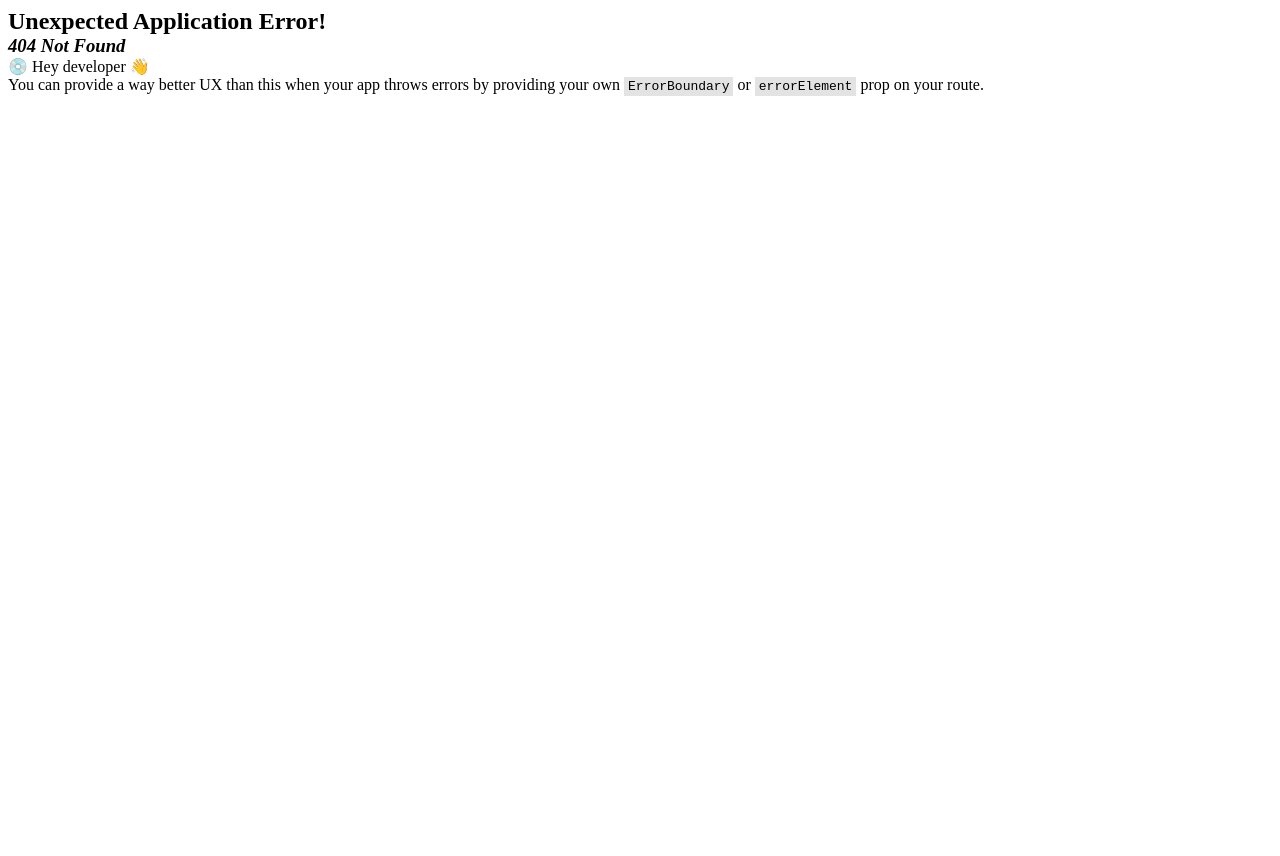
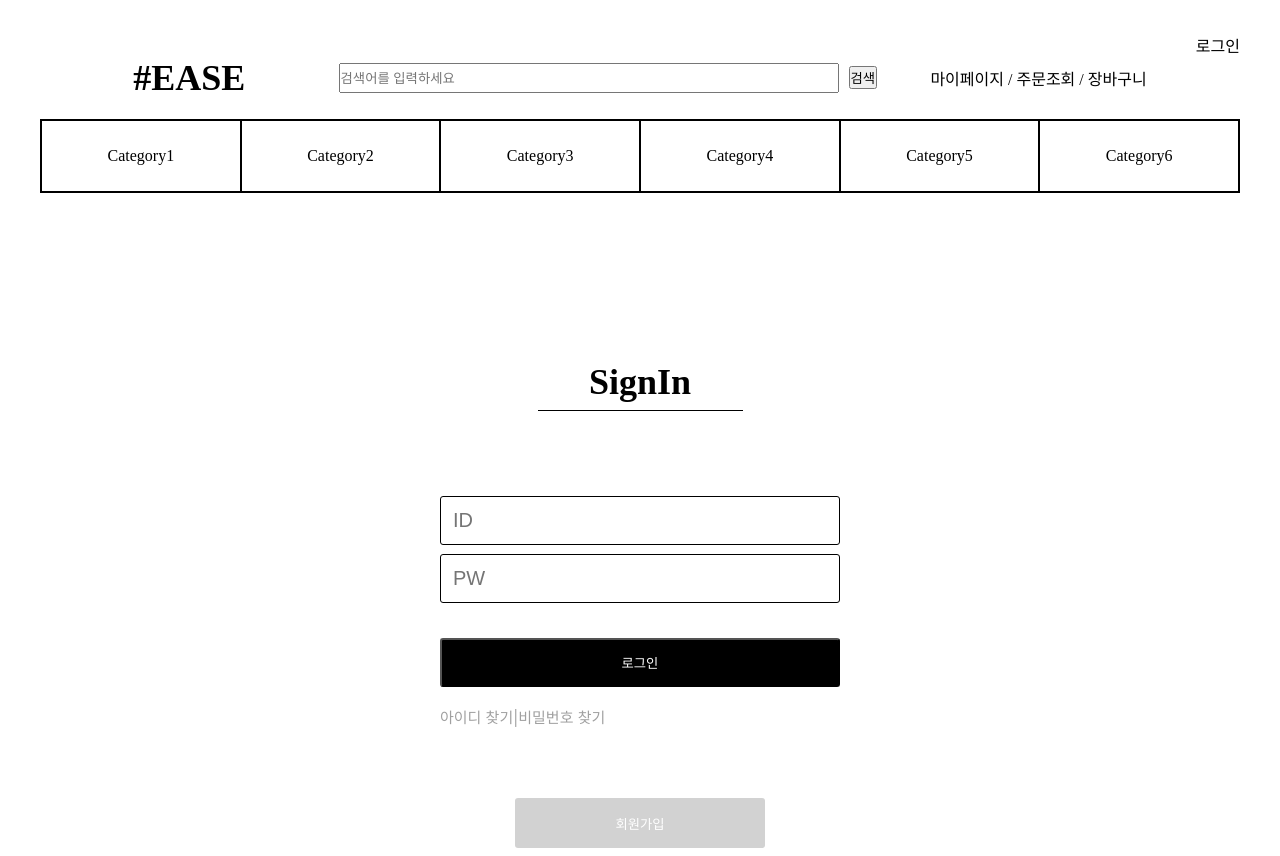
Before and after one commit to SoftwareEngineeringYU/SoftwareEngineering-FE, a React (Create React App) app: page /signin in a window 1280 px wide. Before the commit this address had no page. Before the commit the page ends 800 px from the top, so only its background shows below. Built offline with nearby package versions, Linux system fonts and the light colour scheme.

Commit message:
[Feature] SignIn page

```diff
--- a/src/components/DefaultHeader.js
+++ b/src/components/DefaultHeader.js
@@ -12,33 +12,39 @@ const DefaultHeader = () => {
   };
   const navigateToMyPage = () => {
     navigate("/mypage");
-  }
-
+  };
+  const navigateToSignIn = () => {
+    navigate("/signin");
+  };
 
   return (
     <StyledDefaultHeader>
-      <div class="wrapper">
-        <div class="main-component">
-          {isLogged ? <p>로그아웃</p> : <p>로그인</p>}
+      <div className="wrapper">
+        <div className="main-component">
+          {isLogged ? (
+            <p>로그아웃</p>
+          ) : (
+            <p onClick={navigateToSignIn}>로그인</p>
+          )}
 
           <div id="default_top">
-            <span class="logo" onClick={navigateToHome}>
+            <span className="logo" onClick={navigateToHome}>
               #EASE
             </span>
-            <form class="search-box">
+            <form className="search-box">
               <input type="text" placeholder="검색어를 입력하세요" />
               <button id="search-btn" type="submit">
                 검색
               </button>
             </form>
 
-            <div class="my-btn">
+            <div className="my-btn">
               <span onClick={navigateToMyPage}>마이페이지</span> /{" "}
               <span>주문조회</span> / <span>장바구니</span>
             </div>
           </div>
 
-          <ul class="category-box">
+          <ul className="category-box">
             <li onClick={navigateToCategory}>Category1</li>
             <li onClick={navigateToCategory}>Category2</li>
             <li onClick={navigateToCategory}>Category3</li>
--- /dev/null
+++ b/src/pages/auth/SignIn.js
@@ -0,0 +1,36 @@
+import StyledSignIn from "styles/pages/auth/StyledSignIn";
+import { useNavigate } from "react-router-dom";
+
+
+const SignIn = () => {
+    const navigate = useNavigate();
+
+    const navigateToSignUp = () => {
+      navigate("/signUp");
+    };
+    return (
+    <StyledSignIn>
+      <div className="signInWrapper">
+        <div className="signInBox">
+          <h1 className="title">SignIn</h1>
+          <form className="signInForm">
+            <input type="text" placeholder="ID" className="idInput" />
+            <input type="password" placeholder="PW" className="pwInput" />
+            <button type="submit" className="submitBtn">
+              로그인
+            </button>
+            <div className="findBtns">
+              {/* 아이디 비번 찾기 걍 없애면 안되냐 */}
+              <p>아이디 찾기</p>|<p>비밀번호 찾기</p>
+            </div>
+          </form>
+          <button type="button" className="signUp" onClick={navigateToSignUp}>
+            회원가입
+          </button>
+        </div>
+      </div>
+    </StyledSignIn>
+  );
+};
+
+export default SignIn;
--- /dev/null
+++ b/src/pages/auth/SignUp.js
@@ -0,0 +1,9 @@
+const SignUp = () => {
+  return (
+    <div>
+      <h1>SignUp</h1>
+    </div>
+  );
+};
+
+export default SignUp;
--- /dev/null
+++ b/src/pages/auth/index.js
@@ -0,0 +1,4 @@
+import SignIn from "./SignIn";
+import SignUp from "./SignUp";
+
+export { SignIn, SignUp };
--- /dev/null
+++ b/src/styles/pages/auth/StyledSignIn.js
@@ -0,0 +1,79 @@
+import styled from "styled-components";
+
+const StyledSignIn = styled.div`
+  display: flex;
+  justify-content: center;
+  margin-top: 143px;
+
+  .signInWrapper {
+    width: 1200px;
+    display: flex;
+    justify-content: center;
+  }
+  .signInBox {
+    display: flex;
+    flex-direction: column;
+    justify-content: center;
+    align-items: center;
+  }
+  .title {
+    width: 205px;
+    height: 50px;
+    font-size: 36px;
+    font-weight: bold;
+    margin-bottom: 85px;
+    border-bottom: solid 1px;
+    text-align: center;
+  }
+  .signInForm {
+    display: flex;
+    flex-direction: column;
+    width: 400px;
+    height: 231px;
+  }
+  input {
+    width: 400px;
+    height: 50px;
+    border-radius: 3px;
+    border: 1px solid #000;
+    padding: 10px 12px;
+    font-size: 20px;
+  }
+  .idInput {
+    margin-bottom: 9px;
+  }
+  .pwInput {
+    margin-bottom: 35px;
+  }
+  .submitBtn {
+    width: 400px;
+    height: 50px;
+    color: white;
+    border-radius: 3px;
+    background: #000;
+    margin-bottom: 19px;
+  }
+  .findBtns {
+    width: 100%;
+    display: flex;
+    flex-direction: row;
+    align-items: end;
+    color: #a0a0a0;
+    text-align: center;
+    font-family: Inter;
+    font-size: 15px;
+    font-style: normal;
+    font-weight: 400;
+    line-height: normal;
+  }
+  .signUp {
+    width: 250px;
+    height: 50px;
+    border-radius: 3px;
+    background: #d2d2d2;
+    color: white;
+    margin-top: 71px;
+    border: none;
+  }
+`;
+export default StyledSignIn;
--- a/src/styles/pages/home/StyledHome.js
+++ b/src/styles/pages/home/StyledHome.js
@@ -4,7 +4,6 @@ const StyledHome = styled.div`
 
 #home-wrapper {
     width: 1240px;
-    //border: solid 1px;
     margin: 70px auto;
 }
 
```
Also changed, not shown: src/App.js (+11 -50 lines), src/StyledApp.js (+6 -6 lines).
